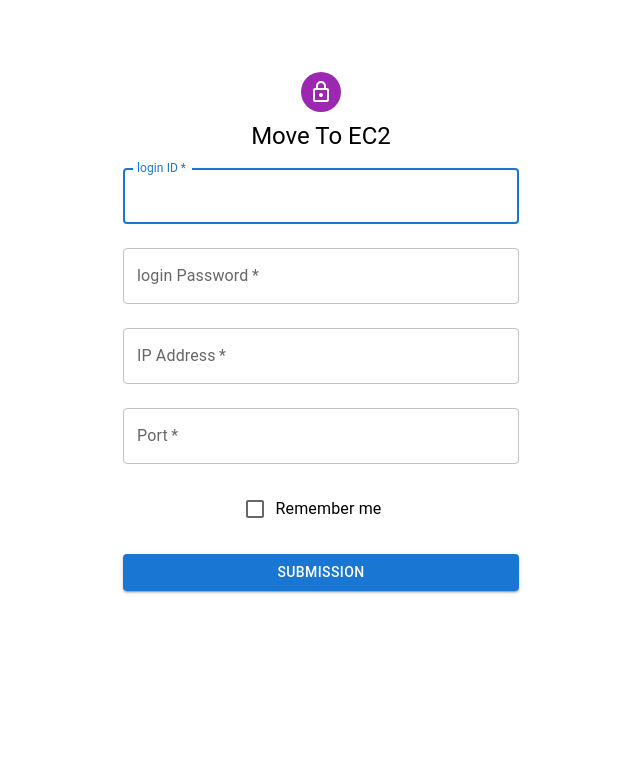
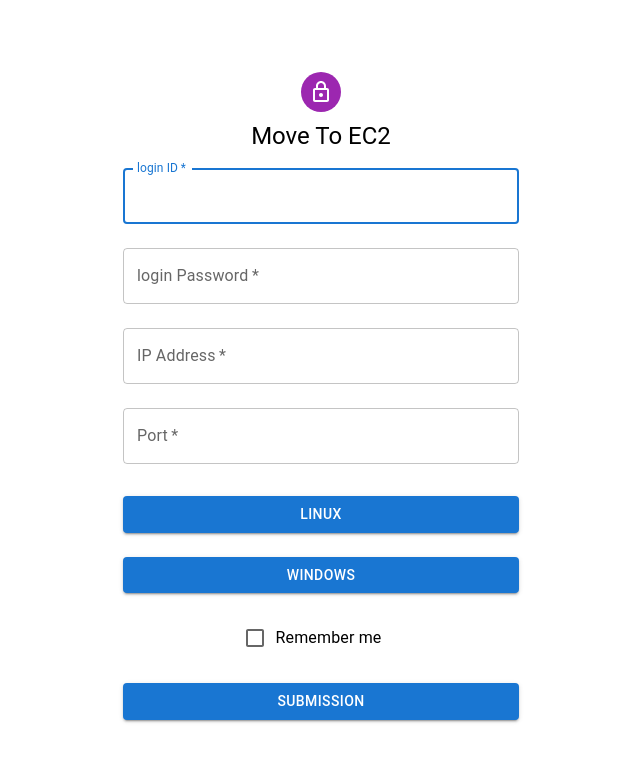
Before and after one commit to dongkoony/MTE-React-Front, a React (Create React App) app: page / in a window 1280 px wide. Shown: the top 762 px of the page, without its empty margins (319-959 px from the left). Built offline with nearby package versions, Linux system fonts and the light colour scheme.

Commit message:
App.js Linux, Window 선택창 추가(test)

```diff
--- a/src/App.js
+++ b/src/App.js
@@ -31,7 +31,9 @@
       <TextField label="login Password" type="password" required fullWidth name="password" autoComplete="password" sx={{mb:3}} />
       <TextField label="IP Address" required fullWidth name="ip" sx={{mb:3}} />
       <TextField label="Port"  required fullWidth name="port" sx={{mb:3}} />
-      <FormControlLabel control={<Checkbox value="remember" color="primary" />} label="Remember me" />
+      <Button type="submit" fullWidth variant="contained" sx={{mt:1}}>Linux</Button>
+      <Button type="submit" fullWidth variant="contained" sx={{mt:3}}>Windows</Button>
+      <FormControlLabel control={<Checkbox value="remember" color="primary" />} label="Remember me" sx={{mt:3}} />
 
       <Button type="submit" fullWidth variant="contained" sx={{mt:3}}>submission</Button>
       </Box>
```
Also changed, not shown: package.json (+16 -3 lines), 1 other file (tests, documents, lock files or other folders).
